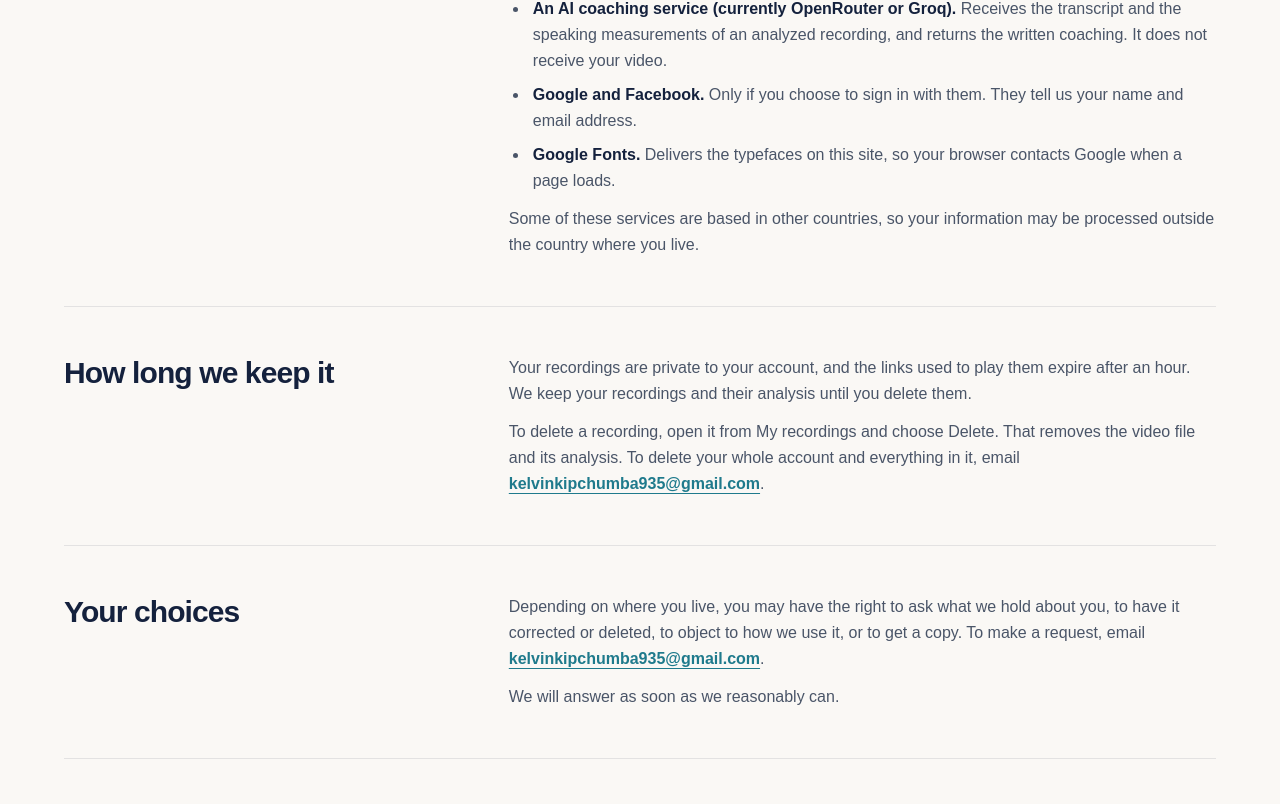
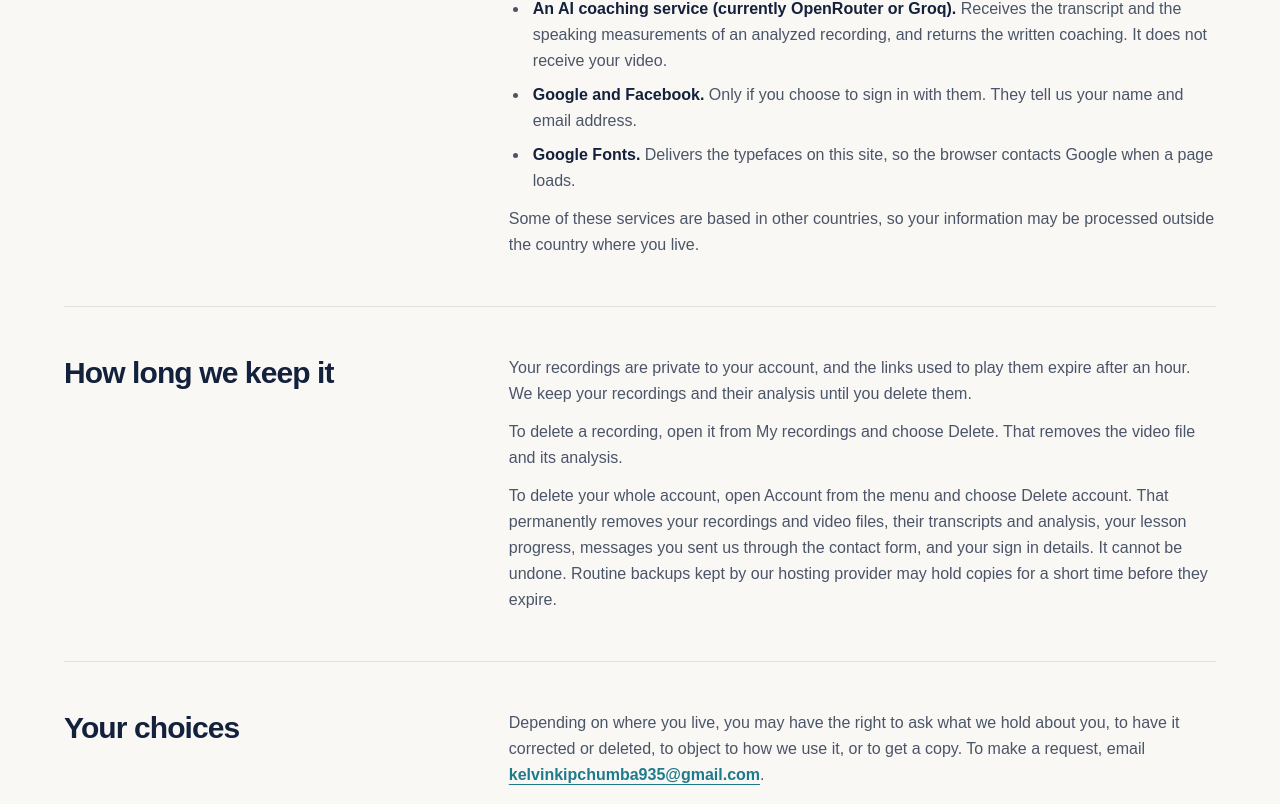
Before and after one commit to KelvinKipchumba67/comskills, a Next.js app in the folder comskills/: page /privacy in a window 1280 px wide. Shown: the part 1936-2740 px from the top of the page. Built offline with nearby package versions, Linux system fonts and the light colour scheme; no server answers.

Commit message:
Update: changed after adding account delete functionality

```diff
--- a/comskills/app/privacy/page.tsx
+++ b/comskills/app/privacy/page.tsx
@@ -26,7 +26,7 @@ const PROCESSORS = [
     },
     {
         name: "Google Fonts",
-        what: "Delivers the typefaces on this site, so your browser contacts Google when a page loads.",
+        what: "Delivers the typefaces on this site, so the browser contacts Google when a page loads.",
     },
 ];
 
@@ -132,7 +132,13 @@ const sections: LegalSection[] = [
                 </p>
                 <p>
                     To delete a recording, open it from My recordings and choose Delete. That removes the video file and its
-                    analysis. To delete your whole account and everything in it, {contact}.
+                    analysis.
+                </p>
+                <p>
+                    To delete your whole account, open Account from the menu and choose Delete account. That permanently removes
+                    your recordings and video files, their transcripts and analysis, your lesson progress, messages you sent us
+                    through the contact form, and your sign in details. It cannot be undone. Routine backups kept by our hosting
+                    provider may hold copies for a short time before they expire.
                 </p>
             </>
         ),
@@ -203,7 +209,7 @@ export default function PrivacyPage() {
                 points: [
                     "We keep your account details, and the recordings you choose to save.",
                     "A recording is analyzed only when you ask for it.",
-                    "Your recordings are private to you, and you can delete them whenever you like.",
+                    "Your recordings are private to you, and you can delete them, or your whole account, whenever you like.",
                     "We don't sell your information or use it for ads.",
                 ],
             }}
```
